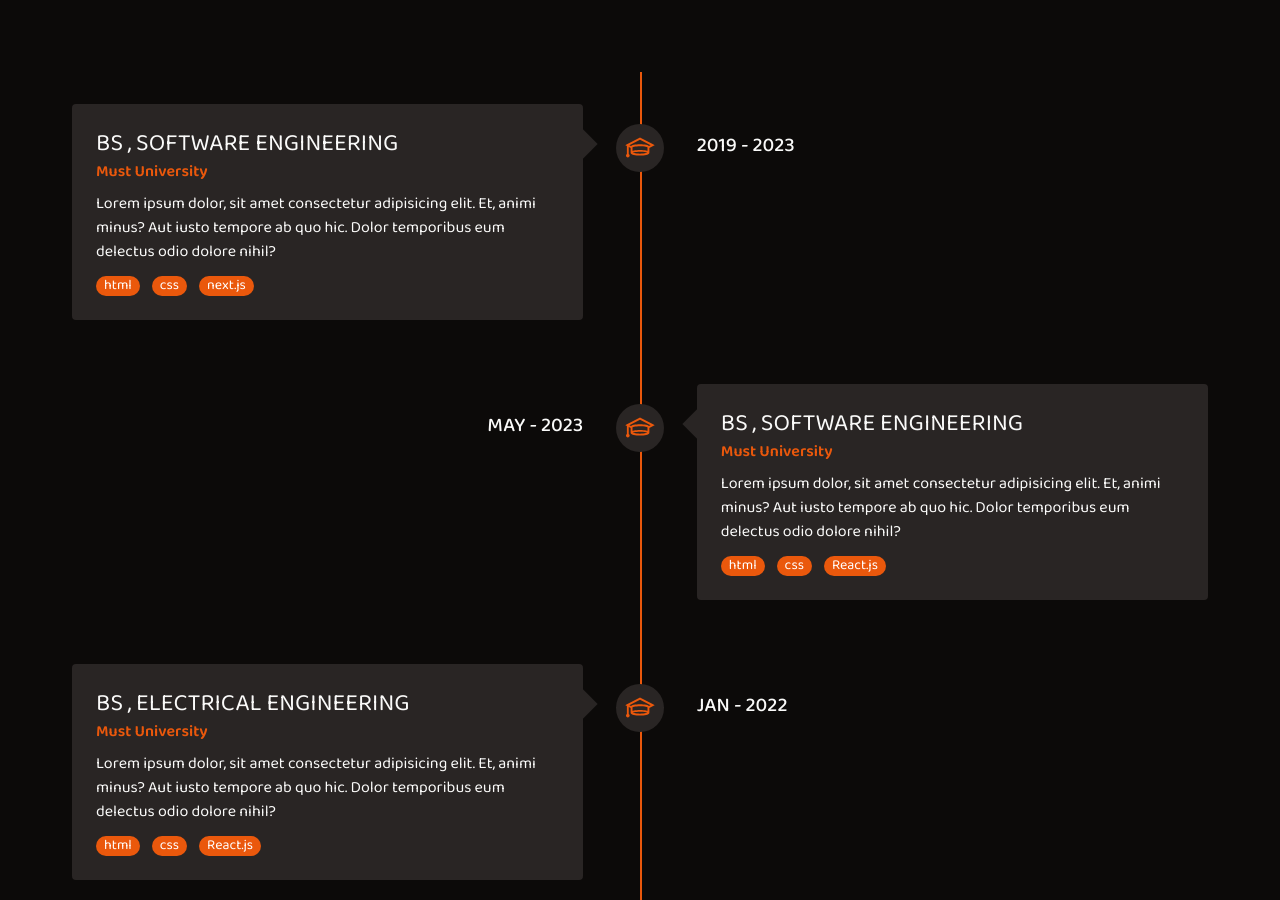
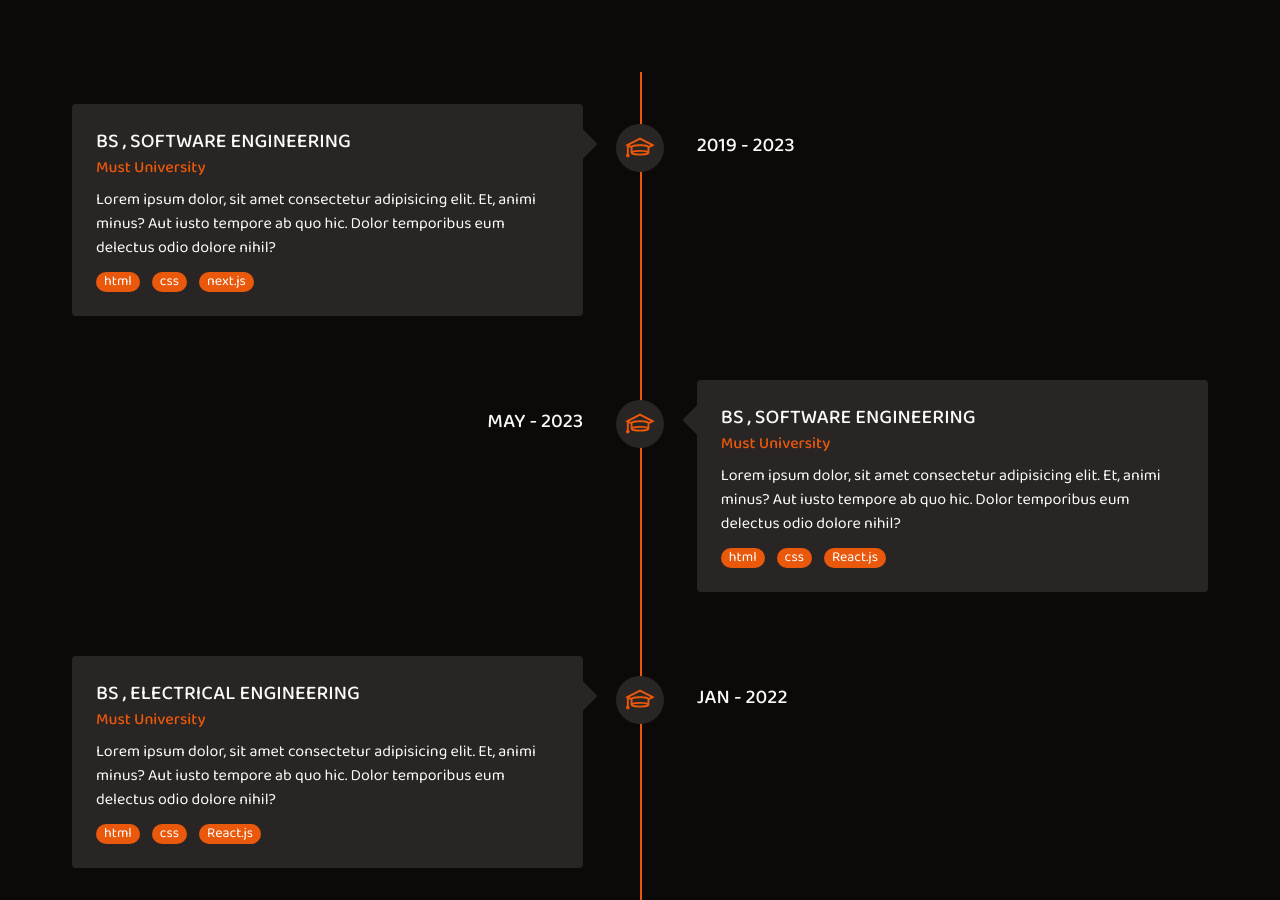
Before and after one commit to Umer-Aziz/portfolio, a Next.js app: page /about in a window 1280 px wide. Shown: the part 1580-2480 px from the top of the page. Built offline with nearby package versions, Linux system fonts and the light colour scheme.

Commit message:
added experience section

```diff
--- a/components/about/Experience.tsx
+++ b/components/about/Experience.tsx
@@ -53,8 +53,8 @@ const Experience = () => {
                                 <div className='relative'>
                                     {/* Timeline card content */}
                                     <div className={`relative bg-secondary rounded ml-6 md:ml-0 p-6 w-full md:w-[43%] lg:w-[44%] xl:w-[45%] bg-opacity-85 ${index % 2 === 1 &&  "md:float-right"}`}>
-                                        <h2 className='uppercase text-2xl'>{item.title}</h2>
-                                        <h3 className='text-primary font-semibold capitalize'>{item.subtitle}</h3>
+                                        <h2 className='uppercase text-xl font-medium'>{item.title}</h2>
+                                        <h3 className='text-primary font-medium capitalize'>{item.subtitle}</h3>
                                         <p className='mt-2'>{item.description}</p>
                                         <div className='Tag mt-3 flex items-center gap-3'>
                                             {/* Loop through tags */}
```
